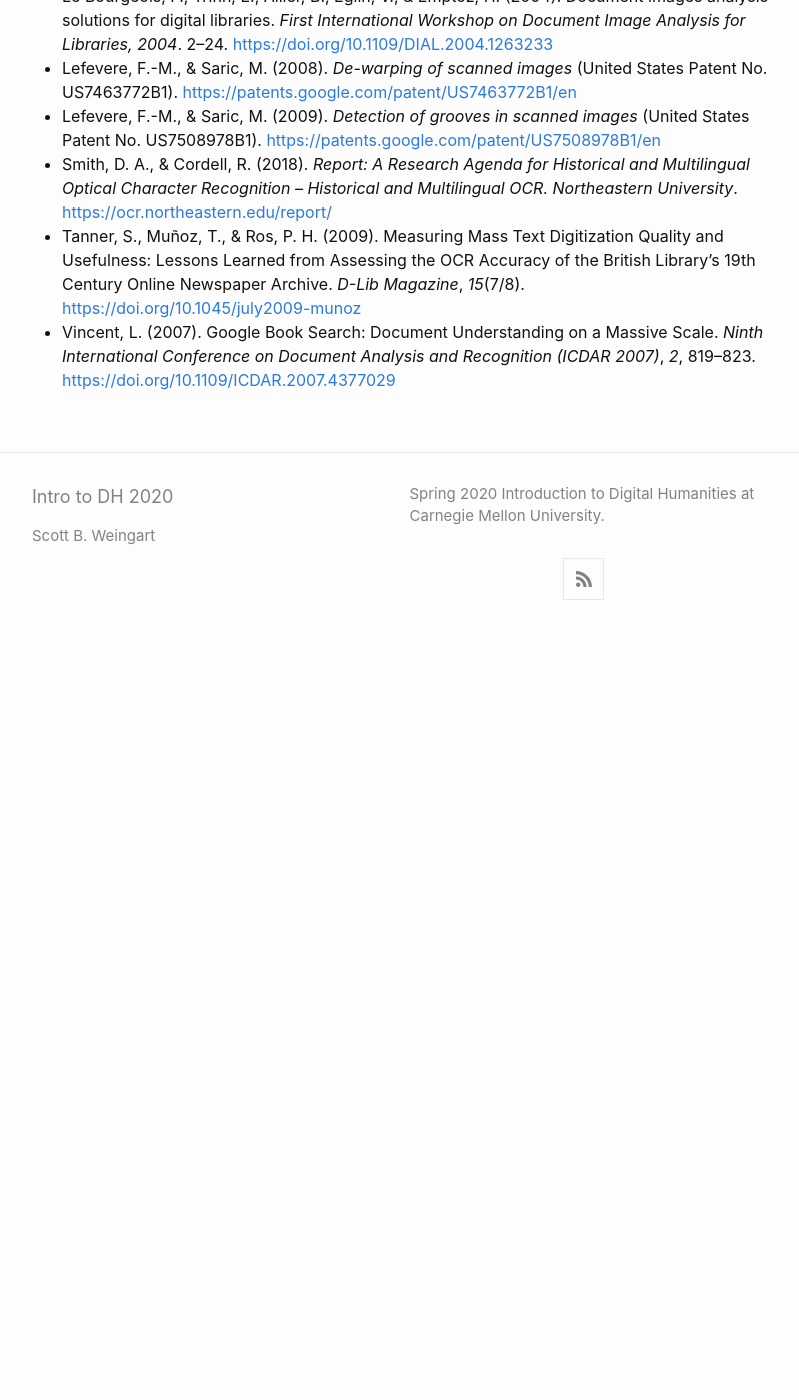
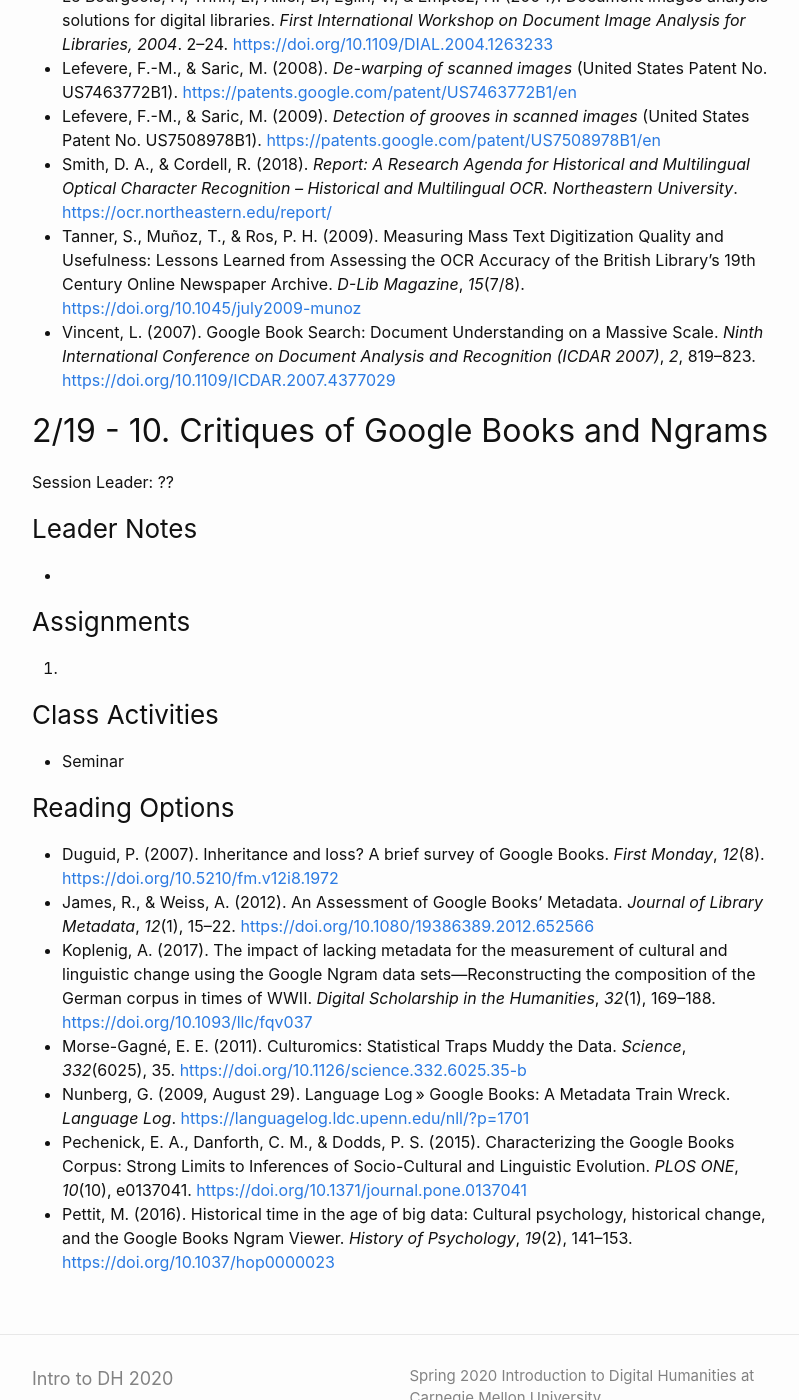
Before and after one commit to scottbot/IntroDH2020, a Jekyll site: the page built from schedule.md, in a window 1280 px wide and 1400 px high, scrolled down 8124 px. Shown: the whole window, without its empty margins (238-1037 px from the left). Built offline with Jekyll 4.4.1, drawn with Linux system fonts in a browser that asks for light colours; before the commit the page ends 8754 px from its top, so only the background shows below that.

Commit message:
session 10

```diff
--- a/schedule.md
+++ b/schedule.md
@@ -207,3 +207,24 @@ Session Leader: ??
 - Smith, D. A., & Cordell, R. (2018). *Report: A Research Agenda for Historical and Multilingual Optical Character Recognition – Historical and Multilingual OCR. Northeastern University*. [https://ocr.northeastern.edu/report/](https://ocr.northeastern.edu/report/)
 - Tanner, S., Muñoz, T., & Ros, P. H. (2009). Measuring Mass Text Digitization Quality and Usefulness: Lessons Learned from Assessing the OCR Accuracy of the British Library’s 19th Century Online Newspaper Archive. *D-Lib Magazine*, *15*(7/8). [https://doi.org/10.1045/july2009-munoz](https://doi.org/10.1045/july2009-munoz)
 - Vincent, L. (2007). Google Book Search: Document Understanding on a Massive Scale. *Ninth International Conference on Document Analysis and Recognition (ICDAR 2007)*, *2*, 819–823. [https://doi.org/10.1109/ICDAR.2007.4377029](https://doi.org/10.1109/ICDAR.2007.4377029)
+
+## 2/19 - 10. Critiques of Google Books and Ngrams
+Session Leader: ??
+
+### Leader Notes
+-
+
+### Assignments
+1.
+
+### Class Activities
+- Seminar
+
+### Reading Options
+- Duguid, P. (2007). Inheritance and loss? A brief survey of Google Books. *First Monday*, *12*(8).[ https://doi.org/10.5210/fm.v12i8.1972](https://doi.org/10.5210/fm.v12i8.1972)
+- James, R., & Weiss, A. (2012). An Assessment of Google Books’ Metadata. *Journal of Library Metadata*, *12*(1), 15–22.[ https://doi.org/10.1080/19386389.2012.652566](https://doi.org/10.1080/19386389.2012.652566)
+- Koplenig, A. (2017). The impact of lacking metadata for the measurement of cultural and linguistic change using the Google Ngram data sets—Reconstructing the composition of the German corpus in times of WWII. *Digital Scholarship in the Humanities*, *32*(1), 169–188.[ https://doi.org/10.1093/llc/fqv037](https://doi.org/10.1093/llc/fqv037)
+- Morse-Gagné, E. E. (2011). Culturomics: Statistical Traps Muddy the Data. *Science*, *332*(6025), 35.[ https://doi.org/10.1126/science.332.6025.35-b](https://doi.org/10.1126/science.332.6025.35-b)
+- Nunberg, G. (2009, August 29). Language Log » Google Books: A Metadata Train Wreck. *Language Log*.[ https://languagelog.ldc.upenn.edu/nll/?p=1701](https://languagelog.ldc.upenn.edu/nll/?p=1701)
+- Pechenick, E. A., Danforth, C. M., & Dodds, P. S. (2015). Characterizing the Google Books Corpus: Strong Limits to Inferences of Socio-Cultural and Linguistic Evolution. *PLOS ONE*, *10*(10), e0137041.[ https://doi.org/10.1371/journal.pone.0137041](https://doi.org/10.1371/journal.pone.0137041)
+- Pettit, M. (2016). Historical time in the age of big data: Cultural psychology, historical change, and the Google Books Ngram Viewer. *History of Psychology*, *19*(2), 141–153.[ https://doi.org/10.1037/hop0000023](https://doi.org/10.1037/hop0000023)
```
